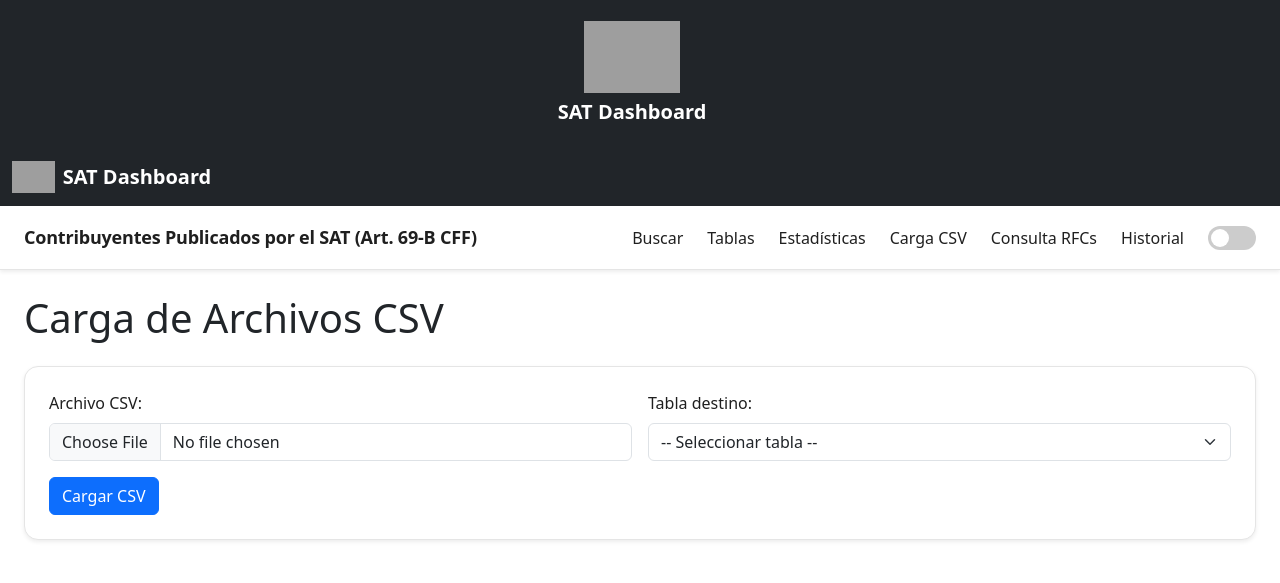
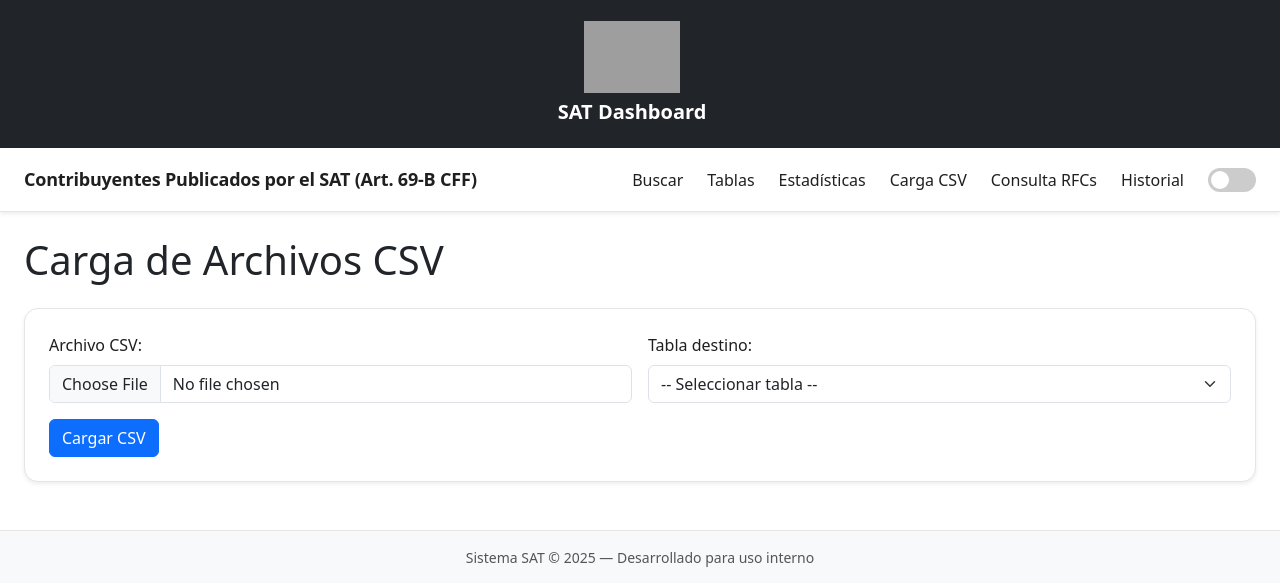
Before and after one commit to hagiordani/sat-dashboard, a Flask app: page /carga_csv in a window 1280 px wide. Shown: the top 583 px of the page. Run offline with Flask 3, Linux system fonts and the light colour scheme; grey boxes are pictures that could not be loaded.

Commit message:
Update base.html

```diff
--- a/templates/base.html
+++ b/templates/base.html
@@ -1,12 +1,10 @@
 <!DOCTYPE html>
 <html lang="es">
-
 <head>
   <meta charset="UTF-8">
   <meta name="viewport" content="width=device-width, initial-scale=1.0">
   <title>{{ app_name }} - {{ now.strftime('%Y-%m-%d') }}</title>
   <link rel="icon" href="/static/img/favicon.ico" type="image/x-icon">
-
 
   <!-- Bootstrap 5 -->
   <link href="https://cdn.jsdelivr.net/npm/bootstrap@5.3.2/dist/css/bootstrap.min.css" rel="stylesheet">
@@ -16,66 +14,29 @@
 
   <!-- CSS principal -->
   <link rel="stylesheet" href="/static/css/dashboard.css">
-
-
-<script>
-  const prefersDark = window.matchMedia('(prefers-color-scheme: dark)').matches;
-  const logo = document.querySelector('.navbar-brand img');
-  if (logo) {
-    logo.src = prefersDark
-      ? '/static/img/sat-logo-dark.svg'
-      : '/static/img/sat-logo-light.svg';
-  }
-</script>
-
-
 </head>
 
 <body>
 
+<!-- ✅ NAVBAR CON LOGO CENTRADO -->
 <nav class="navbar navbar-dark bg-dark">
   <div class="container-fluid justify-content-center py-2">
     <a href="/" class="navbar-brand d-flex flex-column align-items-center">
-      <img src="/static/img/sat-logo.svg" alt="SAT Dashboard" height="72" class="mb-1">
+      <img id="sat-logo" src="/static/img/sat-logo-dark.svg" alt="SAT Dashboard" height="72" class="mb-1">
       <span class="text-white fw-bold fs-5">SAT Dashboard</span>
     </a>
   </div>
 </nav>
 
-<nav class="navbar navbar-expand-lg navbar-dark bg-dark">
-  <div class="container-fluid">
-
-    <!-- LOGO + enlace al inicio -->
-    <a href="/" class="navbar-brand d-flex align-items-center">
-      <img src="/static/img/sat-logo.svg" alt="SAT Dashboard" height="32" class="me-2">
-      <span class="fw-bold">SAT Dashboard</span>
-    </a>
-
-    <!-- resto del menú -->
-    <button class="navbar-toggler" type="button" data-bs-toggle="collapse" data-bs-target="#navbarNav">
-      <span class="navbar-toggler-icon"></span>
-    </button>
-
-    <div class="collapse navbar-collapse" id="navbarNav">
-      <!-- Aquí van tus enlaces -->
-    </div>
-
-  </div>
-</nav>
-
 <!-- ✅ TOP BAR NUEVA -->
 <div class="topbar d-flex align-items-center justify-content-between px-4 shadow-sm">
-
-    <!-- Título principal -->
   <div class="topbar-left">
     <span class="topbar-title">
       Contribuyentes Publicados por el SAT (Art. 69-B CFF)
     </span>
   </div>
 
-    <!-- Menú + Toggle -->
   <div class="topbar-right d-flex align-items-center gap-4">
-
     <a class="menu-link" href="/search">Buscar</a>
     <a class="menu-link" href="/tablas">Tablas</a>
     <a class="menu-link" href="/estadisticas">Estadísticas</a>
@@ -91,7 +52,7 @@
   </div>
 </div>
 
-<!-- ✅ CONTENIDO EN CARDS -->
+<!-- ✅ CONTENIDO -->
 <div class="container-fluid px-4 mt-4 mb-5">
   {% block content %}
   {% endblock %}
@@ -102,10 +63,10 @@
   Sistema SAT © {{ now.year }} — Desarrollado para uso interno
 </footer>
 
-<!-- Bootstrap JS -->
+<!-- ✅ Bootstrap JS -->
 <script src="https://cdn.jsdelivr.net/npm/bootstrap@5.3.2/dist/js/bootstrap.bundle.min.js"></script>
 
-<!-- ✅ SCRIPT ÚNICO DEL TOGGLE -->
+<!-- ✅ TOGGLE DARK MODE -->
 <script>
   const toggle = document.getElementById('themeToggle');
 
@@ -149,19 +110,7 @@
   });
 </script>
 
-<!-- ✅ BLOQUE PARA SCRIPTS DE CADA VISTA -->
-{% block scripts %}{% endblock %}
-
-<script>
-  const prefersDark = window.matchMedia('(prefers-color-scheme: dark)').matches;
-  const logo = document.getElementById('sat-logo');
-  if (logo) {
-    logo.src = prefersDark
-      ? '/static/img/sat-logo-dark.svg'
-      : '/static/img/sat-logo-light.svg';
-  }
-</script>
-
+<!-- ✅ CAMBIO DE LOGO SEGÚN TEMA -->
 <script>
   const logo = document.getElementById('sat-logo');
   const prefersDark = window.matchMedia('(prefers-color-scheme: dark)').matches;
@@ -173,6 +122,8 @@
   }
 </script>
 
+<!-- ✅ BLOQUE PARA SCRIPTS DE CADA VISTA -->
+{% block scripts %}{% endblock %}
 
 </body>
 </html>
```
Lines whose indentation alone changed are shown as unchanged.
